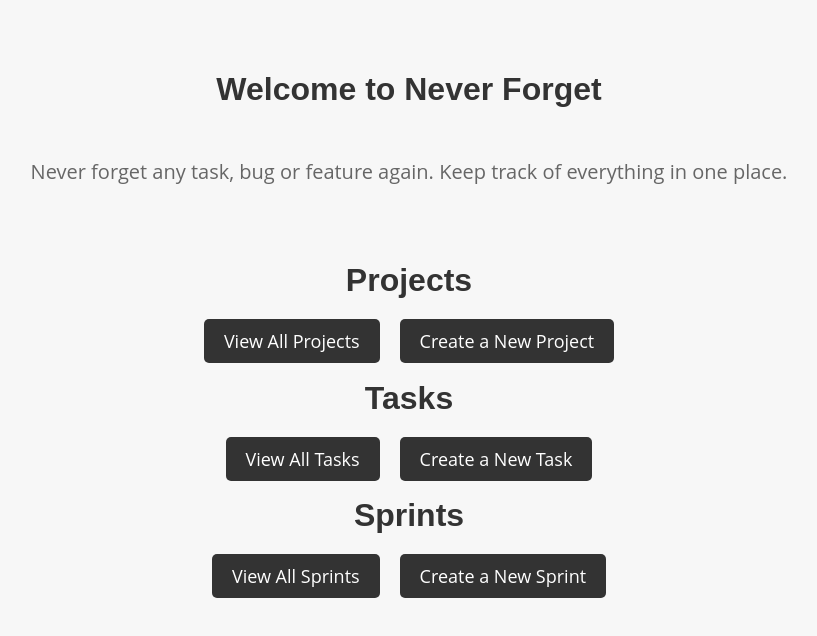
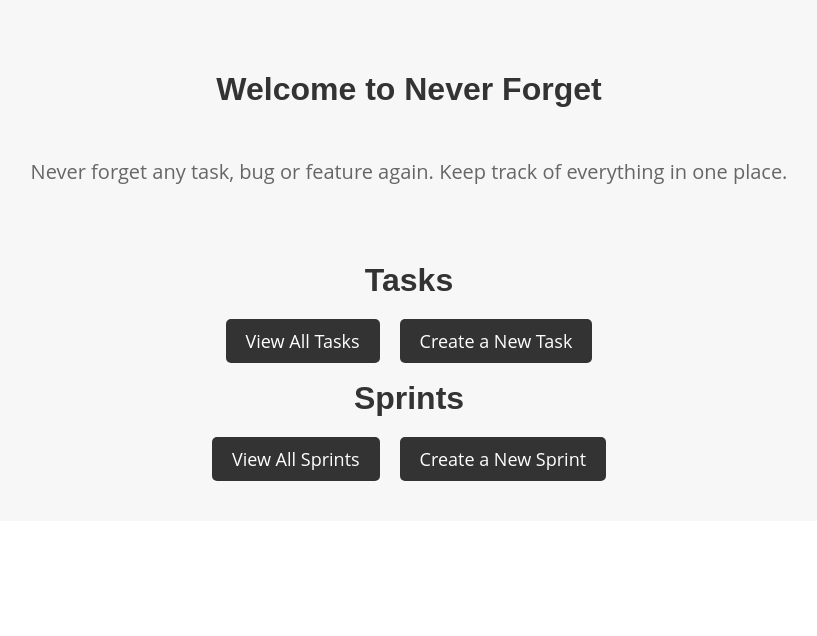
Before and after one commit to sulthan441/PayPal-Coding-Assignment, a React (Create React App) app in the folder client/: page / in a window 1280 px wide. Shown: the top 636 px of the page, without its empty margins (231-1048 px from the left). Built offline with nearby package versions, Linux system fonts and the light colour scheme.

Commit message:
tasks are working perfectly

```diff
--- a/client/src/App.css
+++ b/client/src/App.css
@@ -167,13 +167,16 @@ select {
   padding: 30px;
   margin: 10px;
   border-radius: 5px;
-  width: max-content;
+  width: 50%;
+  margin: auto;
+  /* width: max-content; */
   background-color: #61dafb;
 }
 
  .task-item h3 {
   font-size: 20px;
   margin-top: 0;
+  margin: auto;
 }
 
  .task-item select {
@@ -215,3 +218,8 @@ select {
   margin: 10px 0;
   text-align: center;
 }
+.main {
+  display: grid;
+  grid-template-columns: repeat(4, 1fr);
+  gap: 10px;
+}
--- a/client/src/components/TaskItem.js
+++ b/client/src/components/TaskItem.js
@@ -4,17 +4,19 @@ const TaskItem = ({ task, handleStatusChange, handleAssigneeChange }) => {
 
   const handleStatusSelect = (event) => {
     const newStatus = event.target.value;
-    let id =  task._id
+    let id = task._id
     handleStatusChange(newStatus, id);
   };
 
   const handleAssigneeSelect = (event) => {
     const newAssignee = event.target.value;
-    let id =  task._id
-    handleAssigneeChange(newAssignee,id);
+    let id = task._id
+    handleAssigneeChange(newAssignee, id);
   };
 
   return (
+
+    <div >
       <div className="task-item">
         <h3>{task.title}</h3>
         <p>{task.description}</p>
@@ -31,7 +33,11 @@ const TaskItem = ({ task, handleStatusChange, handleAssigneeChange }) => {
           <option value="Bob">Bob</option>
         </select>
       </div>
-  );
+
+    </div>
+
+
+  )
 };
 
 export default TaskItem;
--- a/client/src/components/pages/HomePage.js
+++ b/client/src/components/pages/HomePage.js
@@ -6,13 +6,7 @@ const HomePage = () => {
     <div id='main-div'>
       <h1 className='heading'>Welcome to Never Forget</h1>
       <p id='description'>Never forget any task, bug or feature again. Keep track of everything in one place.</p>
-      <div>
-        <h2 id='projects'>Projects</h2>
-        <ul className='links'>
-          <li><Link to="/projects">View All Projects</Link></li>
-          <li><Link to="/projects/new">Create a New Project</Link></li>
-        </ul>
-      </div>
+
       <div>
         <h2  className='heading'>Tasks</h2>
         <ul className='links'>
```
Lines whose indentation alone changed are shown as unchanged.
